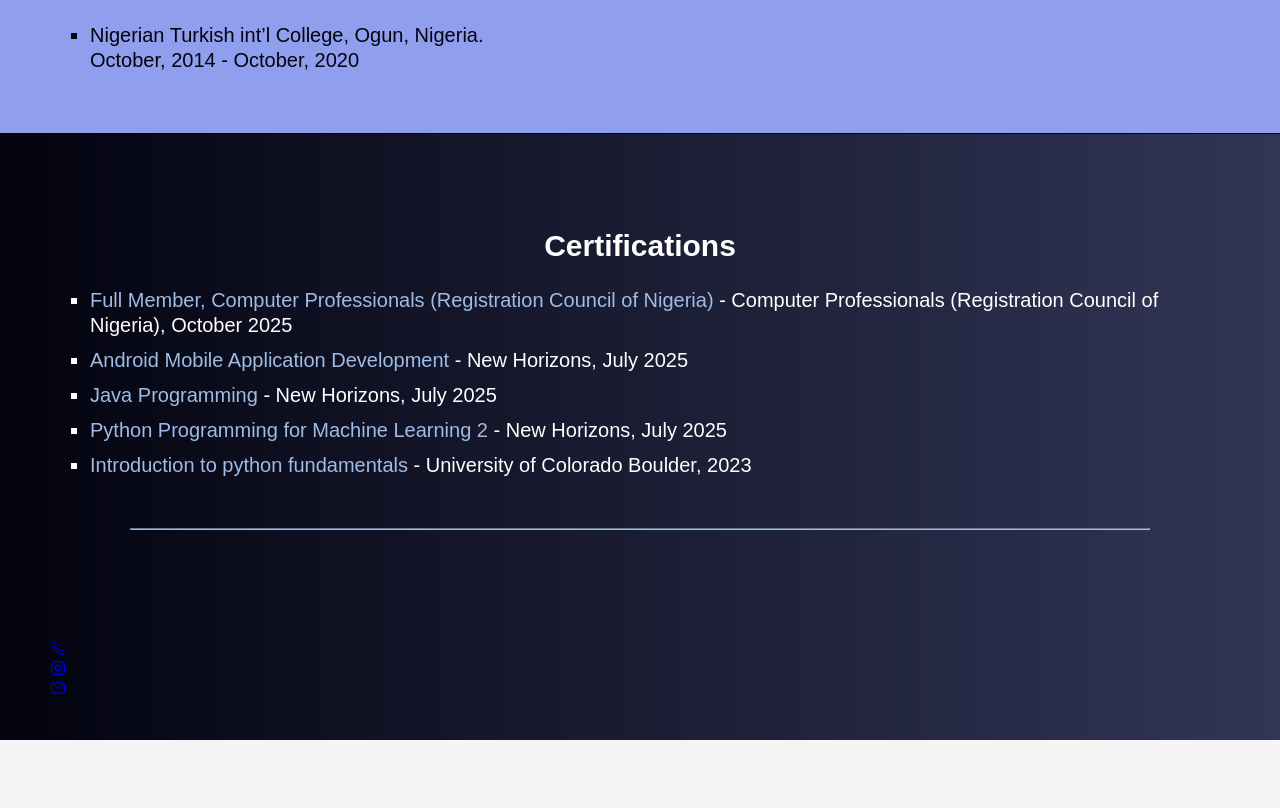
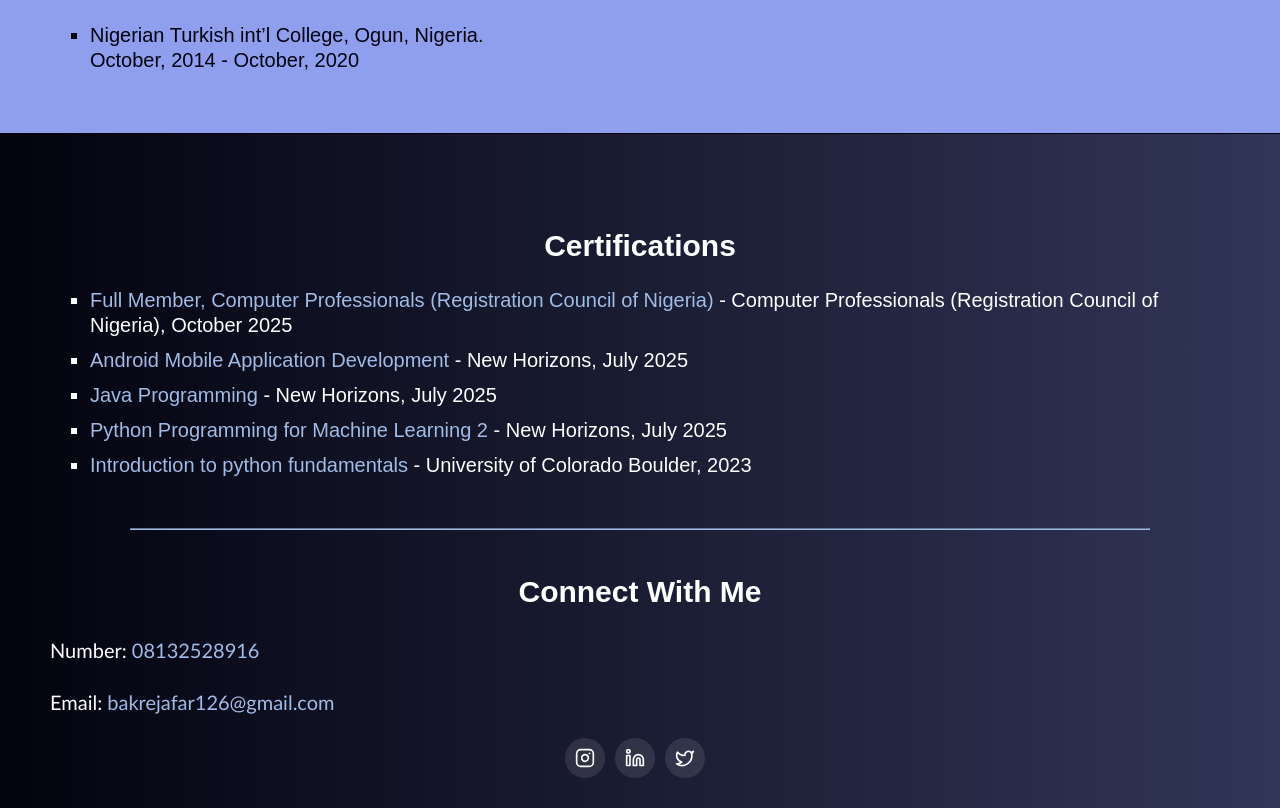
Before and after one commit to Lordjay-19/bakrejaafar, a plain HTML site: page index.html in a window 1280 px wide. Shown: the part 1941-2749 px from the top of the page. Before the commit the page ends 2681 px from the top, so only its background shows below. Drawn offline with nearby package versions, Linux system fonts and the light colour scheme.

Commit message:
"completed website, webview"

```diff
--- a/css/index.css
+++ b/css/index.css
@@ -153,7 +153,7 @@ section {
     color: white;
     height: auto;
     border-top: 1px solid rgb(3, 3, 15);
-    padding-bottom: 40px;
+    padding-bottom: 10px;
 }
 
 .certifications ul {
@@ -180,12 +180,56 @@ hr {
     height: 0.5px;
     background-color: rgb(160, 188, 230);
     border-color: rgb(160, 188, 230);
-    margin: 0 80px;
+    margin: 0 80px 0px 80px;
 }
 
 .contact-me {
     background: linear-gradient(90deg, rgb(3, 3, 15), rgba(1, 6, 47, 0.8));
-    color: rgb(3, 3, 15);
+    color: white;
     height: auto;
-    padding-bottom: 40px;
+    padding: 10px 50px 30px 50px;
 }
+
+.contact-me p {
+    font-size: 20px;
+}
+
+.social-links {
+    color: rgb(160, 188, 230);
+    text-decoration: none;
+}
+
+.contact-me a:hover {
+    font-weight: bold;
+}
+
+.footer-social-link {
+    color: white;
+    cursor: pointer;
+    justify-content: center;
+    align-items: center;
+    width: 40px;
+    height: 40px;
+    display: inline-flex;
+    background: rgba(255, 255, 255, 0.1);
+    border-radius: 50%;
+    transition: 0.3s;
+    margin-right: 10px;
+}
+
+.footer-social-link:hover {
+    transform: scale(1.1);
+    background-color: rgba(77, 79, 89, 0.8);
+    box-shadow: 0px 2px 2px rgb(100, 99, 99);
+}
+
+.footer-social-link:active {
+    transform: scale(0.9);
+}
+
+.social-icons {
+    display: flex;
+    justify-content: center;
+    align-items: center;
+    margin-top: 20px;
+}
--- a/index.html
+++ b/index.html
@@ -59,8 +59,10 @@
                     web development. I started with IT support as an intern, gaining practical skills in troubleshooting
                     network issues and
                     using Cisco Packet Tracer. Transitioned into web development, focusing on HTML, CSS, and JavaScript
-                    to create responsive, user-friendly websites. <a
-                        href="./assets/documents/Bakre Jaafar Oreoluwa updated cv.pdf" target="_blank">My resume can be
+                    to create responsive, user-friendly websites, like my <a
+                        href="http://rock-paper-scissors-eosin-iota-46.vercel.app/" target="_blank">rock paper
+                        scissors game</a>. <a href="./assets/documents/Bakre Jaafar Oreoluwa updated cv.pdf"
+                        target="_blank">My resume can be
                         viewed here</a></p>
 
             </section>
@@ -151,19 +153,53 @@
     <footer>
         <div>
             <section id="contact-me" class="contact-me">
-                <div>
-                    <a class="social-icons" href="tel:08132528916" rel="noopener" title="Call 08132528916"><ion-icon
-                            name="call-outline"></ion-icon></a>
-                </div>
-                <div>
-                    <a class="social-icons"
-                        href="https://www.instagram.com/lordjay19_/?utm_source=ig_web_button_share_sheet"
-                        target="_blank" rel="noopener" title="Visit my Instagram profile"><ion-icon
-                            name="logo-instagram"></ion-icon></a>
-                </div>
-                <div>
-                    <a href="mailto:bakrejafar126@gmail.com" title="Send email to bakrejafar126@gmail.com"><ion-icon
-                            name="mail-outline"></ion-icon></a>
+                <h2>Connect With Me</h2>
+                <span>
+                    <p>Number: <a class="social-links" href="tel:08132528916" title="Call 08132528916">08132528916</a>
+                    </p>
+                </span>
+                <span>
+                    <p>Email:
+                        <a href="mailto:bakrejafar126@gmail.com" class="social-links"
+                            title="Send email to bakrejafar126@gmail.com">bakrejafar126@gmail.com</a>
+                    </p>
+                </span>
+                <div class="social-icons">
+                    <span>
+                        <a href="https://www.instagram.com/lordjay19_/?utm_source=ig_web_button_share_sheet"
+                            target="_blank" rel="noopener noreferrer" class="footer-social-link hover-lift"
+                            aria-label="Instagram"><svg xmlns="http://www.w3.org/2000/svg" width="24" height="24"
+                                viewBox="0 0 24 24" fill="none" stroke="currentColor" stroke-width="2"
+                                stroke-linecap="round" stroke-linejoin="round" class="lucide lucide-instagram"
+                                aria-hidden="true" style="width: 1.25rem; height: 1.25rem;">
+                                <rect width="20" height="20" x="2" y="2" rx="5" ry="5"></rect>
+                                <path d="M16 11.37A4 4 0 1 1 12.63 8 4 4 0 0 1 16 11.37z"></path>
+                                <line x1="17.5" x2="17.51" y1="6.5" y2="6.5"></line>
+                            </svg></a>
+                    </span>
+                    <span><a href="https://www.linkedin.com/in/jaafar-bakre?lipi=urn%3Ali%3Apage%3Ad_flagship3_profile_view_base_contact_details%3BbCDTKac1Rkqq1rUKk4dnoA%3D%3D
+                            " target="_blank" rel="noopener noreferrer" class="footer-social-link hover-lift"
+                            aria-label="LinkedIn"><svg xmlns="http://www.w3.org/2000/svg" width="24" height="24"
+                                viewBox="0 0 24 24" fill="none" stroke="currentColor" stroke-width="2"
+                                stroke-linecap="round" stroke-linejoin="round" class="lucide lucide-linkedin"
+                                aria-hidden="true" style="width: 1.25rem; height: 1.25rem;">
+                                <path
+                                    d="M16 8a6 6 0 0 1 6 6v7h-4v-7a2 2 0 0 0-2-2 2 2 0 0 0-2 2v7h-4v-7a6 6 0 0 1 6-6z">
+                                </path>
+                                <rect width="4" height="12" x="2" y="9"></rect>
+                                <circle cx="4" cy="4" r="2"></circle>
+                            </svg></a></span>
+                    <span><a href="https://x.com/Lordjay19_" target="_blank" rel="noopener noreferrer"
+                            class="footer-social-link hover-lift" aria-label="Twitter/X"><svg
+                                xmlns="http://www.w3.org/2000/svg" width="24" height="24" viewBox="0 0 24 24"
+                                fill="none" stroke="currentColor" stroke-width="2" stroke-linecap="round"
+                                stroke-linejoin="round" class="lucide lucide-twitter" aria-hidden="true"
+                                style="width: 1.25rem; height: 1.25rem;">
+                                <path
+                                    d="M22 4s-.7 2.1-2 3.4c1.6 10-9.4 17.3-18 11.6 2.2.1 4.4-.6 6-2C3 15.5.5 9.6 3 5c2.2 2.6 5.6 4.1 9 4-.9-4.2 4-6.6 7-3.8 1.1 0 3-1.2 3-1.2z">
+                                </path>
+                            </svg></a>
+                    </span>
                 </div>
             </section>
         </div>
```
